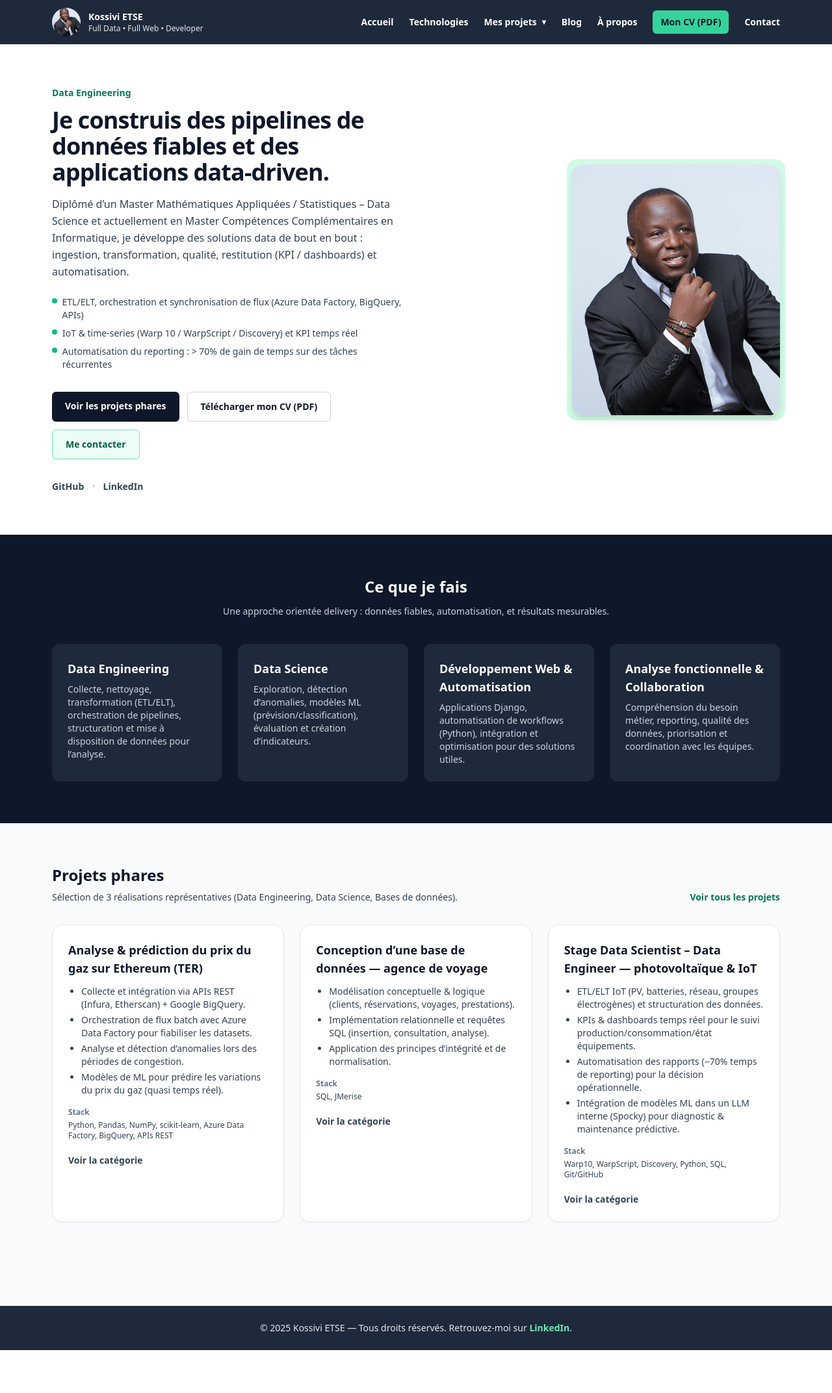
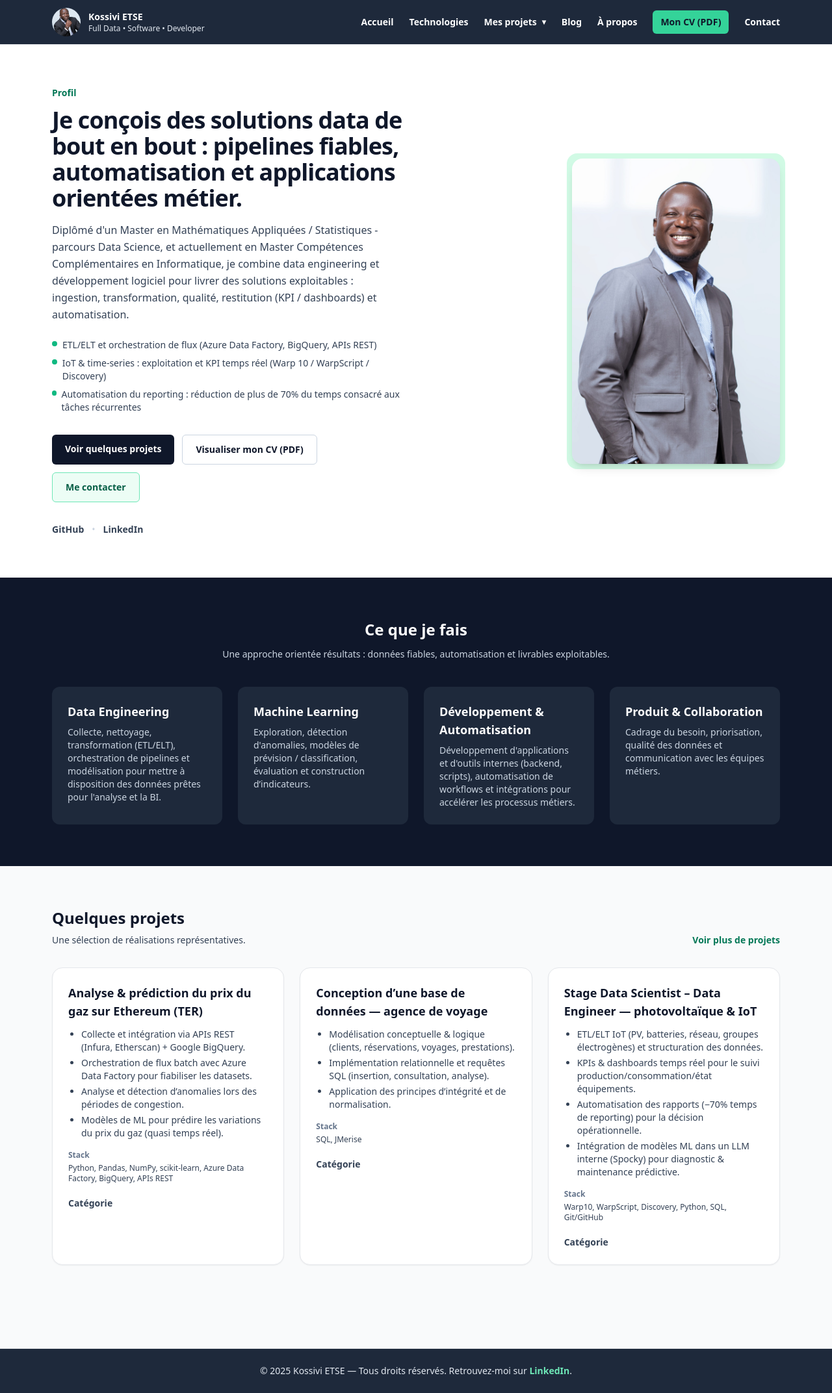
Before and after one commit to etsekoss/portfolios, a Django app: page / in a window 1280 px wide. Shown: the whole page at 65% size. Before the commit the page ends 2078 px from the top, so only its background shows below. Run offline with Django 5.2, Linux system fonts and the light colour scheme.

Commit message:
Mis à jour du home et catégorie

```diff
--- a/projects/templates/projects/base.html
+++ b/projects/templates/projects/base.html
@@ -20,7 +20,7 @@
         <img src="{% static 'images/your_photo.jpg' %}" alt="Photo de Kossivi ETSE" class="h-11 w-11 rounded-full object-cover" />
         <div class="leading-tight text-white">
           <div class="text-sm font-semibold">Kossivi ETSE</div>
-          <div class="text-xs text-slate-200">Full Data • Full Web • Developer</div>
+          <div class="text-xs text-slate-200">Full Data • Software • Developer</div>
         </div>
       </a>
 
@@ -50,13 +50,13 @@
 
         <a class="hover:text-emerald-300" href="{% url 'blog' %}">Blog</a>
         <a class="hover:text-emerald-300" href="{% url 'about' %}">À propos</a>
-        <a class="rounded-md bg-emerald-400 px-3 py-2 text-slate-900 hover:bg-emerald-300" href="{% static 'files/cv_kossivi.pdf' %}" target="_blank" rel="noopener">Mon CV (PDF)</a>
+        <a class="rounded-md bg-emerald-400 px-3 py-2 text-slate-900 hover:bg-emerald-300" href="{% static 'files/cv_kossiviV1.pdf' %}" target="_blank" rel="noopener">Mon CV (PDF)</a>
         <a class="hover:text-emerald-300" href="{% url 'contact' %}">Contact</a>
       </nav>
 
       <!-- Mobile menu: minimal -->
       <div class="md:hidden">
-        <a class="rounded-md bg-emerald-400 px-3 py-2 text-sm font-semibold text-slate-900" href="{% static 'files/cv_kossivi.pdf' %}" target="_blank" rel="noopener">CV</a>
+        <a class="rounded-md bg-emerald-400 px-3 py-2 text-sm font-semibold text-slate-900" href="{% static 'files/cv_kossiviV1.pdf' %}" target="_blank" rel="noopener">CV</a>
       </div>
     </div>
   </header>
--- a/projects/templates/projects/home.html
+++ b/projects/templates/projects/home.html
@@ -1,44 +1,78 @@
 {% extends "projects/base.html" %}
 {% load static %}
 
-{% block title %}Kossivi ETSE | Data Engineer{% endblock %}
+{% block title %}Kossivi ETSE | Full Data • Software • Developer{% endblock %}
 
 {% block content %}
 
-<!-- Hero -->
+<!-- Mon profil -->
 <section class="bg-white">
   <div class="mx-auto grid max-w-6xl grid-cols-1 items-center gap-10 px-4 py-16 md:grid-cols-2">
     <div>
-      <p class="text-sm font-semibold text-emerald-700">Data Engineering </p>
-      <h1 class="mt-3 text-3xl font-extrabold tracking-tight text-slate-900 md:text-4xl">Je construis des pipelines de données fiables et des applications data-driven.</h1>
+      <p class="text-sm font-semibold text-emerald-700">Profil</p>
+
+      <h1 class="mt-3 text-3xl font-extrabold tracking-tight text-slate-900 md:text-4xl">
+        Je conçois des solutions data de bout en bout : pipelines fiables, automatisation et applications orientées métier.
+      </h1>
+
       <p class="mt-4 text-base leading-relaxed text-slate-700">
-        Diplômé d’un Master Mathématiques Appliquées / Statistiques – Data Science et actuellement en Master
-        Compétences Complémentaires en Informatique, je développe des solutions data de bout en bout : ingestion,
-        transformation, qualité, restitution (KPI / dashboards) et automatisation.
+        Diplômé d'un Master en Mathématiques Appliquées / Statistiques - parcours Data Science, et actuellement en Master
+        Compétences Complémentaires en Informatique, je combine data engineering et développement logiciel pour livrer des
+        solutions exploitables : ingestion, transformation, qualité, restitution (KPI / dashboards) et automatisation.
       </p>
+
       <ul class="mt-6 space-y-2 text-sm text-slate-700">
-        <li class="flex gap-2"><span class="mt-1 h-2 w-2 rounded-full bg-emerald-500"></span><span>ETL/ELT, orchestration et synchronisation de flux (Azure Data Factory, BigQuery, APIs)</span></li>
-        <li class="flex gap-2"><span class="mt-1 h-2 w-2 rounded-full bg-emerald-500"></span><span>IoT & time-series (Warp 10 / WarpScript / Discovery) et KPI temps réel</span></li>
-        <li class="flex gap-2"><span class="mt-1 h-2 w-2 rounded-full bg-emerald-500"></span><span>Automatisation du reporting : > 70% de gain de temps sur des tâches récurrentes</span></li>
+        <li class="flex gap-2">
+          <span class="mt-1 h-2 w-2 rounded-full bg-emerald-500"></span>
+          <span>ETL/ELT et orchestration de flux (Azure Data Factory, BigQuery, APIs REST)</span>
+        </li>
+        <li class="flex gap-2">
+          <span class="mt-1 h-2 w-2 rounded-full bg-emerald-500"></span>
+          <span>IoT & time-series : exploitation et KPI temps réel (Warp 10 / WarpScript / Discovery)</span>
+        </li>
+        <li class="flex gap-2">
+          <span class="mt-1 h-2 w-2 rounded-full bg-emerald-500"></span>
+          <span>Automatisation du reporting : réduction de plus de 70% du temps consacré aux tâches récurrentes</span>
+        </li>
       </ul>
 
       <div class="mt-8 flex flex-wrap gap-3">
-        <a href="#projets-phares" class="rounded-md bg-slate-900 px-5 py-3 text-sm font-semibold text-white hover:bg-slate-700">Voir les projets phares</a>
-        <a href="{% static 'files/cv_kossivi.pdf' %}" target="_blank" rel="noopener" class="rounded-md border border-slate-300 bg-white px-5 py-3 text-sm font-semibold text-slate-900 hover:bg-slate-50">Télécharger mon CV (PDF)</a>
-        <a href="{% url 'contact' %}" class="rounded-md border border-emerald-300 bg-emerald-50 px-5 py-3 text-sm font-semibold text-emerald-800 hover:bg-emerald-100">Me contacter</a>
+        <a href="#projets-phares"
+           class="rounded-md bg-slate-900 px-5 py-3 text-sm font-semibold text-white hover:bg-slate-700">
+          Voir quelques projets
+        </a>
+
+        <!-- fichier -->
+        <a href="{% static 'files/cv_kossiviV1.pdf' %}" target="_blank" rel="noopener"
+           class="rounded-md border border-slate-300 bg-white px-5 py-3 text-sm font-semibold text-slate-900 hover:bg-slate-50">
+          Visualiser mon CV (PDF)
+        </a>
+
+        <a href="{% url 'contact' %}"
+           class="rounded-md border border-emerald-300 bg-emerald-50 px-5 py-3 text-sm font-semibold text-emerald-800 hover:bg-emerald-100">
+          Me contacter
+        </a>
       </div>
 
       <div class="mt-8 flex flex-wrap gap-3 text-sm">
-        <a class="font-semibold text-slate-700 hover:text-emerald-700" href="{{ links.github }}" target="_blank" rel="noopener">GitHub</a>
-        <span class="text-slate-300">•</span>
-        <a class="font-semibold text-slate-700 hover:text-emerald-700" href="{{ links.linkedin }}" target="_blank" rel="noopener">LinkedIn</a>
+
+        <a class="font-semibold text-slate-700 hover:text-emerald-700"
+           href="https://github.com/etsekoss/portfolios" target="_blank" rel="noopener">
+          GitHub
+        </a>
+        <span class="text-slate-300">&bull;</span>
+        <a class="font-semibold text-slate-700 hover:text-emerald-700"
+           href="https://www.linkedin.com/in/kossivi-etse-98033022a/" target="_blank" rel="noopener">
+          LinkedIn
+        </a>
       </div>
     </div>
 
     <div class="flex justify-center md:justify-end">
       <div class="relative">
         <div class="absolute -inset-2 rounded-2xl bg-emerald-100"></div>
-        <img src="{% static 'images/your_photo.jpg' %}" alt="Kossivi ETSE" class="relative w-72 rounded-2xl object-cover shadow-lg md:w-80" />
+        <img src="{% static 'images/your_photo2.jpg' %}" alt="Kossivi ETSE"
+             class="relative w-72 rounded-2xl object-cover shadow-lg md:w-80" />
       </div>
     </div>
   </div>
@@ -49,59 +83,81 @@
   <div class="mx-auto max-w-6xl px-4 py-16">
     <h2 class="text-center text-2xl font-extrabold text-white">Ce que je fais</h2>
     <p class="mx-auto mt-3 max-w-2xl text-center text-sm text-slate-300">
-      Une approche orientée delivery : données fiables, automatisation, et résultats mesurables.
+      Une approche orientée résultats : données fiables, automatisation et livrables exploitables.
     </p>
 
     <div class="mt-10 grid grid-cols-1 gap-6 md:grid-cols-2 lg:grid-cols-4">
       <div class="rounded-xl bg-slate-800 p-6">
         <h3 class="text-lg font-bold text-white">Data Engineering</h3>
-        <p class="mt-2 text-sm text-slate-300">Collecte, nettoyage, transformation (ETL/ELT), orchestration de pipelines, structuration et mise à disposition de données pour l’analyse.</p>
+        <p class="mt-2 text-sm text-slate-300">
+          Collecte, nettoyage, transformation (ETL/ELT), orchestration de pipelines et modélisation pour mettre à disposition
+          des données prêtes pour l'analyse et la BI.
+        </p>
       </div>
+
       <div class="rounded-xl bg-slate-800 p-6">
-        <h3 class="text-lg font-bold text-white">Data Science</h3>
-        <p class="mt-2 text-sm text-slate-300">Exploration, détection d’anomalies, modèles ML (prévision/classification), évaluation et création d’indicateurs.</p>
+        <h3 class="text-lg font-bold text-white">Machine Learning</h3>
+        <p class="mt-2 text-sm text-slate-300">
+          Exploration, détection d'anomalies, modèles de prévision / classification, évaluation et construction d’indicateurs.
+        </p>
       </div>
+
       <div class="rounded-xl bg-slate-800 p-6">
-        <h3 class="text-lg font-bold text-white">Développement Web & Automatisation</h3>
-        <p class="mt-2 text-sm text-slate-300">Applications Django, automatisation de workflows (Python), intégration et optimisation pour des solutions utiles.</p>
+        <h3 class="text-lg font-bold text-white">Développement & Automatisation</h3>
+        <p class="mt-2 text-sm text-slate-300">
+          Développement d'applications et d'outils internes (backend, scripts), automatisation de workflows et intégrations
+          pour accélérer les processus métiers.
+        </p>
       </div>
+
       <div class="rounded-xl bg-slate-800 p-6">
-        <h3 class="text-lg font-bold text-white">Analyse fonctionnelle & Collaboration</h3>
-        <p class="mt-2 text-sm text-slate-300">Compréhension du besoin métier, reporting, qualité des données, priorisation et coordination avec les équipes.</p>
+        <h3 class="text-lg font-bold text-white">Produit & Collaboration</h3>
+        <p class="mt-2 text-sm text-slate-300">
+          Cadrage du besoin, priorisation, qualité des données et communication avec les équipes métiers.
+        </p>
       </div>
     </div>
   </div>
 </section>
 
-<!-- Projets phares -->
+<!-- Quelques projets -->
 <section id="projets-phares" class="bg-gray-50">
   <div class="mx-auto max-w-6xl px-4 py-16">
     <div class="flex flex-col gap-2 md:flex-row md:items-end md:justify-between">
       <div>
-        <h2 class="text-2xl font-extrabold text-slate-900">Projets phares</h2>
-        <p class="mt-2 text-sm text-slate-700">Sélection de 3 réalisations représentatives (Data Engineering, Data Science, Bases de données).</p>
+        <h2 class="text-2xl font-extrabold text-slate-900">Quelques projets</h2>
+        <p class="mt-2 text-sm text-slate-700">
+          Une sélection de réalisations représentatives.
+        </p>
       </div>
-      <a href="{% url 'project_list' %}" class="text-sm font-semibold text-emerald-700 hover:underline">Voir tous les projets</a>
+      <a href="{% url 'project_list' %}" class="text-sm font-semibold text-emerald-700 hover:underline">
+        Voir plus de projets
+      </a>
     </div>
 
     <div class="mt-8 grid grid-cols-1 gap-6 md:grid-cols-3">
       {% for p in featured_projects %}
       <article class="rounded-2xl border bg-white p-6 shadow-sm">
         <h3 class="text-lg font-bold text-slate-900">{{ p.title }}</h3>
+
         <ul class="mt-3 list-disc space-y-1 pl-5 text-sm text-slate-700">
           {% for b in p.bullets %}
             <li>{{ b }}</li>
           {% endfor %}
         </ul>
+
         <p class="mt-4 text-xs font-semibold text-slate-500">Stack</p>
         <p class="mt-1 text-xs text-slate-700">{{ p.stack }}</p>
 
         <div class="mt-5 flex flex-wrap gap-3">
           {% if p.github %}
-          <a href="{{ p.github }}" target="_blank" rel="noopener" class="text-sm font-semibold text-emerald-700 hover:underline">Code</a>
+          <a href="{{ p.github }}" target="_blank" rel="noopener"
+             class="text-sm font-semibold text-emerald-700 hover:underline">Code</a>
           {% endif %}
           {% if p.category_url %}
-          <a href="{{ p.category_url }}" class="text-sm font-semibold text-slate-700 hover:underline">Voir la catégorie</a>
+          <a href="{{ p.category_url }}" class="text-sm font-semibold text-slate-700 hover:underline">
+            Catégorie
+          </a>
           {% endif %}
         </div>
       </article>
@@ -109,4 +165,5 @@
     </div>
   </div>
 </section>
+
 {% endblock %}
```
Also changed, not shown: projects/templates/projects/technologies.html (+26 -11 lines), 4 other files.
